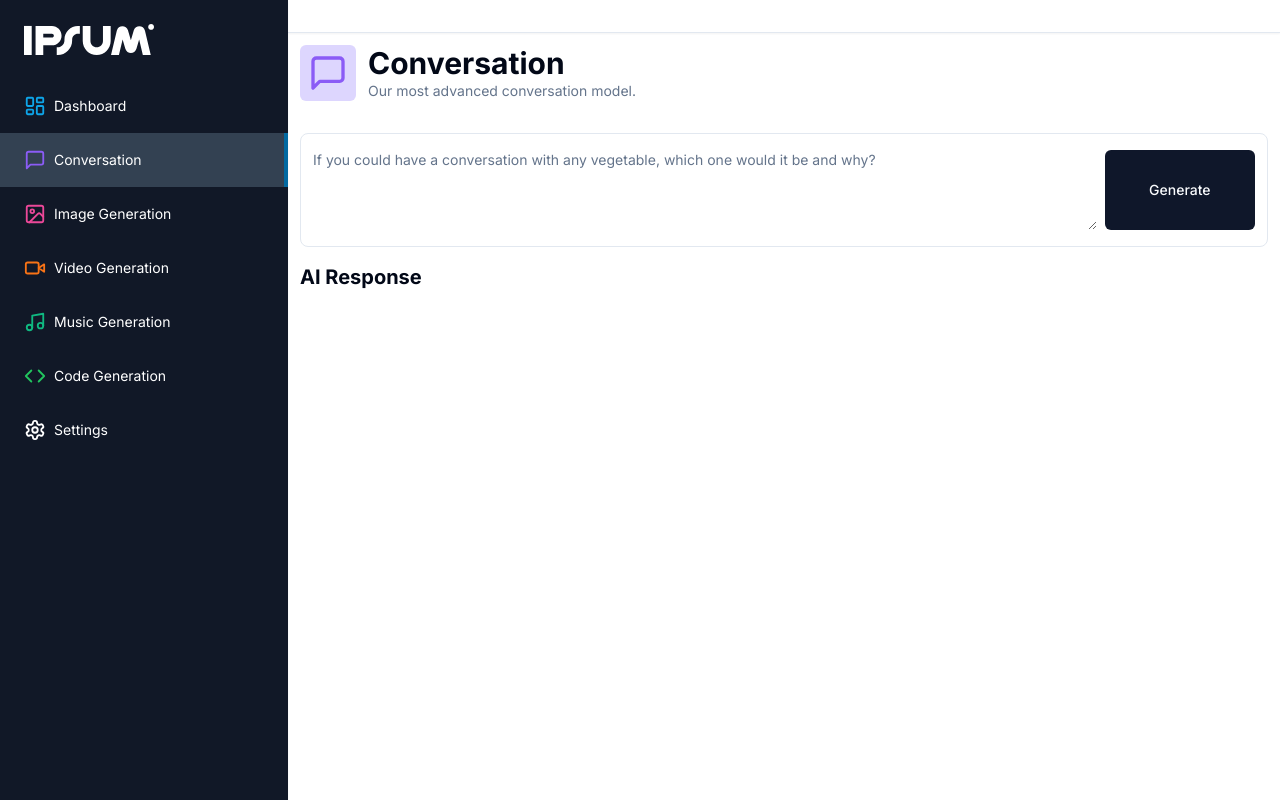
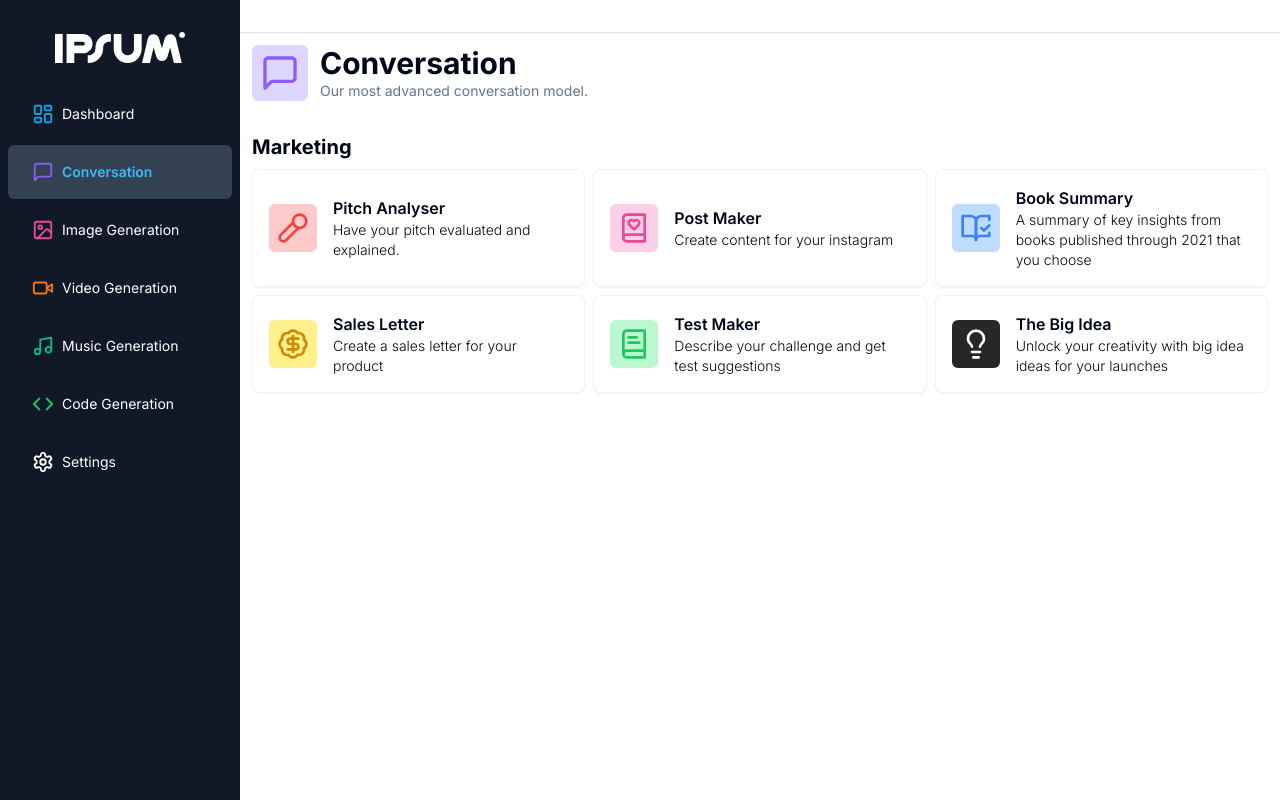
Before and after one commit to juanfariasdev/ai-saas, a Next.js app: page /dashboard/ai/conversation in a window 1280 px wide. Built offline with nearby package versions, Linux system fonts and the light colour scheme.

Commit message:
added conversations

```diff
--- a/src/app/(dashboard)/(routes)/dashboard/ai/(routes)/conversation/page.tsx
+++ b/src/app/(dashboard)/(routes)/dashboard/ai/(routes)/conversation/page.tsx
@@ -1,108 +1,121 @@
-"use client"
-import { zodResolver } from '@hookform/resolvers/zod';
-import axios from "axios";
-import { useForm } from "react-hook-form";
-import { z } from "zod";
+import { CardTool } from "@/app/(dashboard)/_components/card-tool";
+import { IToolsProps } from "@/lib/tools";
+import {
+  BadgeDollarSign,
+  BookHeart,
+  BookOpenCheck,
+  BookText,
+  Lightbulb,
+  Mic2,
+} from "lucide-react";
 
-import { Button } from '@/components/ui/button';
-import { Form, FormControl, FormField, FormItem } from '@/components/ui/form';
-import { Textarea } from '@/components/ui/textarea';
-import { cn } from '@/lib/utils';
-import { ChatCompletionMessageParam } from 'openai/resources';
-import { useState } from 'react';
-import { formSchema } from "./constants";
+interface IConversationProps extends IToolsProps {
+  group: "Marketing" | "Product" | "Management" | "Other";
+}
 
-const ConversationAiPage = () => {
-  const [messages, setMessage] = useState<ChatCompletionMessageParam[]>([])
-  const form = useForm<z.infer<typeof formSchema>>({
-    resolver: zodResolver(formSchema),
-    defaultValues:{
-      prompt: ""
-    }
-  })
-
-  const isLoading = form.formState.isSubmitting;
-
-  const onSubmit = async (values: z.infer<typeof formSchema>) =>{
-    try{
-     const userMessage: ChatCompletionMessageParam = {
-      role: "user",
-      content: values.prompt
-     }
-
-     const newMessages = [...messages, userMessage]
-
-     const response = await axios.post('/api/conversation', {
-      messages: newMessages
-     })
-
-     setMessage((current)=> [...current, userMessage, response.data])
-
-     form.reset()
-
-    } catch(err){
-      // TODO: Open Pro Modal
-      console.error(err);
-    } finally{
-
-    }
-  }
-
+const ConversationsAiPage = () => {
+  const conversations: IConversationProps[] = [
+    {
+      label: "Pitch Analyser",
+      description: "Have your pitch evaluated and explained.",
+      group: "Marketing",
+      href: "/dashboard/ai/conversation/pitchAnalyser",
+      icon: {
+        image: Mic2,
+        color: "text-red-500",
+        background: "bg-red-200",
+      },
+    },
+    {
+      label: "Post Maker",
+      description: "Create content for your instagram",
+      group: "Marketing",
+      href: "/dashboard/ai/conversation/postMaker",
+      icon: {
+        image: BookHeart,
+        color: "text-pink-500",
+        background: "bg-pink-200",
+      },
+    },
+    {
+      label: "Book Summary",
+      description:
+        "A summary of key insights from books published through 2021 that you choose",
+      group: "Marketing",
+      href: "/dashboard/ai/conversation/bookSummary",
+      icon: {
+        image: BookOpenCheck,
+        color: "text-blue-500",
+        background: "bg-blue-200",
+      },
+    },
+    {
+      label: "Sales Letter",
+      description: "Create a sales letter for your product",
+      group: "Marketing",
+      href: "/dashboard/ai/conversation/salesLetter",
+      icon: {
+        image: BadgeDollarSign,
+        color: "text-yellow-600",
+        background: "bg-yellow-200",
+      },
+    },
+    {
+      label: "Test Maker",
+      description: "Describe your challenge and get test suggestions",
+      group: "Marketing",
+      href: "/dashboard/ai/conversation/testMaker",
+      icon: {
+        image: BookText,
+        color: "text-green-500",
+        background: "bg-green-200",
+      },
+    },
+    {
+      label: "The Big Idea",
+      description:
+        "Unlock your creativity with big idea ideas for your launches",
+      group: "Marketing",
+      href: "/dashboard/ai/conversation/bigIdea",
+      icon: {
+        image: Lightbulb,
+        color: "text-white",
+        background: "bg-zinc-800",
+      },
+    },
+  ];
 
   return (
     <div>
-      <Form {...form}>
-        <form
-        onSubmit={form.handleSubmit(onSubmit)}
-        className='
-        rounded-lg
-        border
-        w-full
-        p-4
-        px-3
-        md:px-3
-        focus-within:shadow-sm
-        grid
-        grid-cols-12
-        gap-2
-        '
-        >
-          <FormField
-          name="prompt"
-          render={({field})=>(
-            <FormItem className='col-span-12 lg:col-span-10'>
-              <FormControl className='m-0 p-0'>
-                <Textarea
-                className=' h-10 border-0 outline-none focus-visible:ring-0 focus-visible:ring-transparent'
-                disabled={isLoading}
-                placeholder='If you could have a conversation with any vegetable, which one would it be and why?'
-                {...field}
-                />
+      <h2 className="text-xl font-bold">Marketing</h2>
+      <div className="mt-2 flex flex-wrap gap-2">
+        {conversations.map((conversation) => (
+          <CardTool
+            key={conversation.href}
+            href={conversation.href}
+            icon={conversation.icon}
+            description={conversation.description}
+            label={conversation.label}
+            arrow={false}
+            className="min-w-60 md:min-w-72 flex-1"
+          />
 
-              </FormControl>
-            </FormItem>
-          )}/>
-          <Button className='col-span-12 lg:col-span-2 h-full'>Generate</Button>
-
-        </form>
-      </Form>
-      {messages && (
-    <div className='mt-4'>
-    <h2 className='text-xl font-bold mt-2'>AI Response</h2>
-    <div className='space-y-4 mt-4 text-sm'>
-      <div className='flex flex-col-reserve gap-y-4'>
-        {messages.map((message)=> (
-          <div key={message.content}
-          className={cn("p-8 w-full flex items-start gap-x-8 rounded-lg", message.role === "user" ? "bg-white border border-black/10": "bg-muted")}
-          >{message.content!}</div>
+          // <div
+          //   key={conversation.label}
+          //   className="flex gap-2 w-full max-w-72 rounded-md p-3"
+          // >
+          //   <div className="flex items-center">
+          //     {<conversation.icon.image width={36} height={36} />}
+          //   </div>
+          //   <div className="h-full">
+          //     <h3 className="font-bold">{conversation.label}</h3>
+          //     <p className="h-full">{conversation.description}</p>
+          //   </div>
+          // </div>
         ))}
       </div>
-    </div>
-    </div>
-      )}
-
     </div>
   );
 };
 
-export default ConversationAiPage;
+export default ConversationsAiPage;
--- a/src/app/(dashboard)/_components/card-tool.tsx
+++ b/src/app/(dashboard)/_components/card-tool.tsx
@@ -3,18 +3,39 @@ import { IToolsProps } from "@/lib/tools";
 import { cn } from "@/lib/utils";
 import { ArrowRight } from "lucide-react";
 import Link from "next/link";
+import { ClassNameValue } from "tailwind-merge";
 
-export function CardTool({ href, icon, label }: IToolsProps) {
+interface ICardProps extends IToolsProps {
+  arrow?: boolean;
+  className: ClassNameValue;
+}
+
+export function CardTool({
+  href,
+  icon,
+  label,
+  description,
+  arrow = true,
+  className,
+}: ICardProps) {
   return (
     <Link href={href} passHref legacyBehavior>
-      <Card className="p-4 border-black/5 flex items-center justify-between hover:shadow-md transition cursor-pointer">
+      <Card
+        className={cn(
+          "p-4 border-black/5 flex items-center justify-between hover:shadow-md transition cursor-pointer",
+          className
+        )}
+      >
         <div className="flex items-center gap-x-4">
           <div className={cn("p-2 w-fit rounded-md", icon.background)}>
             <icon.image className={cn("w-8 h-8", icon.color)} />
           </div>
-          <div className="font-semibold">{label}</div>
+          <div>
+            <p className="font-semibold">{label}</p>
+            <div className="text-sm font-light">{description}</div>
+          </div>
         </div>
-        <ArrowRight className="w-5 h-5" />
+        {arrow && <ArrowRight className="w-5 h-5" />}
       </Card>
     </Link>
   );
--- a/src/app/(dashboard)/_components/sidebar-item.tsx
+++ b/src/app/(dashboard)/_components/sidebar-item.tsx
@@ -20,21 +20,16 @@ export function SidebarItem({ icon: Icon, label, href }: IToolsProps) {
       onClick={onClick}
       type="button"
       className={cn(
-        "flex items-center gap-x-2 text-white text-sm pl-6 transition-all hover:bg-slate-300/20",
+        "flex items-center gap-x-2 text-white text-sm pl-6 transition-all hover:bg-slate-300/20 rounded-md hover:font-bold",
         isActive &&
-          "text-white bg-sky-200/20 hover:bg-sky-200/20 hover:text-sky-400"
+          "bg-sky-200/20 hover:bg-sky-200/20 text-sky-400 font-semibold"
       )}
     >
       <div className="flex items-center gap-x-2 py-4">
         <Icon.image size={22} className={cn("text-white", Icon.color)} />
         {label}
       </div>
-      <div
-        className={cn(
-          "ml-auto opacity-0 border-2 border-sky-700 h-full transition-all",
-          isActive && "opacity-100"
-        )}
-      />
+
     </button>
   );
 }
--- a/src/app/(dashboard)/_components/sidebar-routes.tsx
+++ b/src/app/(dashboard)/_components/sidebar-routes.tsx
@@ -1,4 +1,4 @@
-"use client"
+"use client";
 
 import { tools } from "@/lib/tools";
 import { SidebarItem } from "./sidebar-item";
@@ -6,7 +6,7 @@ import { SidebarItem } from "./sidebar-item";
 export function SidebarRoutes() {
   const routes = tools;
   return (
-    <div className="flex flex-col w-full">
+    <div className="flex flex-col w-full gap-1">
       {routes.map((route) => (
         <SidebarItem
           key={route.href}
--- a/src/app/(dashboard)/_components/sidebar.tsx
+++ b/src/app/(dashboard)/_components/sidebar.tsx
@@ -3,8 +3,8 @@ import { SidebarRoutes } from "./sidebar-routes";
 
 export function Sidebar() {
   return (
-    <div className="h-full flex flex-col overflow-y-auto shadow-sm bg-gray-900">
-      <div className="p-6">
+    <div className="p-2 h-full flex flex-col overflow-y-auto shadow-sm bg-gray-900">
+      <div className="p-6 flex justify-center">
         <Logo />
       </div>
       <div className="flex flex-col w-full">
--- a/src/app/(dashboard)/layout.tsx
+++ b/src/app/(dashboard)/layout.tsx
@@ -4,10 +4,10 @@ import { Sidebar } from "./_components/sidebar";
 const DashboardLayout = ({ children }: { children: React.ReactNode }) => {
   return (
     <div className="h-full reative">
-      <div className="hidden h-full md:flex md:w-72 md:flex-col md:fixed md:inset-y-0 z-[80] ">
+      <div className="hidden h-full md:flex md:w-60 md:flex-col md:fixed md:inset-y-0 z-[80]">
         <Sidebar />
       </div>
-      <main className="md:pl-72">
+      <main className="md:pl-60">
         <Navbar />
         {children}
       </main>
--- a/src/lib/tools.tsx
+++ b/src/lib/tools.tsx
@@ -6,7 +6,7 @@ import {
   MessageSquare,
   Music,
   Settings,
-  VideoIcon
+  VideoIcon,
 } from "lucide-react";
 
 export interface IToolsProps {
@@ -27,7 +27,7 @@ export const tools: IToolsProps[] = [
     icon: {
       image: LayoutDashboard,
       color: "text-sky-500",
-      background:"bg-sky-800/20",
+      background: "bg-sky-200",
     },
     href: "/dashboard",
   },
@@ -37,7 +37,7 @@ export const tools: IToolsProps[] = [
     icon: {
       image: MessageSquare,
       color: "text-violet-500",
-      background:"bg-violet-200",
+      background: "bg-violet-200",
     },
     href: "/dashboard/ai/conversation",
     isTool: true,
@@ -48,7 +48,7 @@ export const tools: IToolsProps[] = [
     icon: {
       image: ImageIcon,
       color: "text-pink-500",
-      background:"bg-pink-200",
+      background: "bg-pink-200",
     },
     href: "/dashboard/ai/image",
     isTool: true,
@@ -59,7 +59,7 @@ export const tools: IToolsProps[] = [
     icon: {
       image: VideoIcon,
       color: "text-orange-500",
-      background:"bg-orange-200",
+      background: "bg-orange-200",
     },
     href: "/dashboard/ai/video",
     isTool: true,
@@ -70,7 +70,7 @@ export const tools: IToolsProps[] = [
     icon: {
       image: Music,
       color: "text-emerald-500",
-      background:"bg-emerald-200",
+      background: "bg-emerald-200",
     },
     href: "/dashboard/ai/music",
     isTool: true,
@@ -81,7 +81,7 @@ export const tools: IToolsProps[] = [
     icon: {
       image: Code,
       color: "text-green-500",
-      background:"bg-green-200",
+      background: "bg-green-200",
     },
     href: "/dashboard/ai/code",
 
@@ -93,16 +93,14 @@ export const tools: IToolsProps[] = [
     icon: {
       image: Settings,
       color: "text-white",
-      background:"bg-zinc-200",
+      background: "bg-zinc-200",
     },
     href: "/dashboard/settings",
-
   },
 ];
 
 export function findTool(href: string) {
-  const item = tools.find(tool => tool.href === href)
+  const item = tools.find((tool) => tool.href === href);
 
-  return item
-
+  return item;
 }
```
Also changed, not shown: src/app/(dashboard)/(routes)/dashboard/ai/(routes)/conversation/[id]/page.tsx (added, +111 -0 lines).
